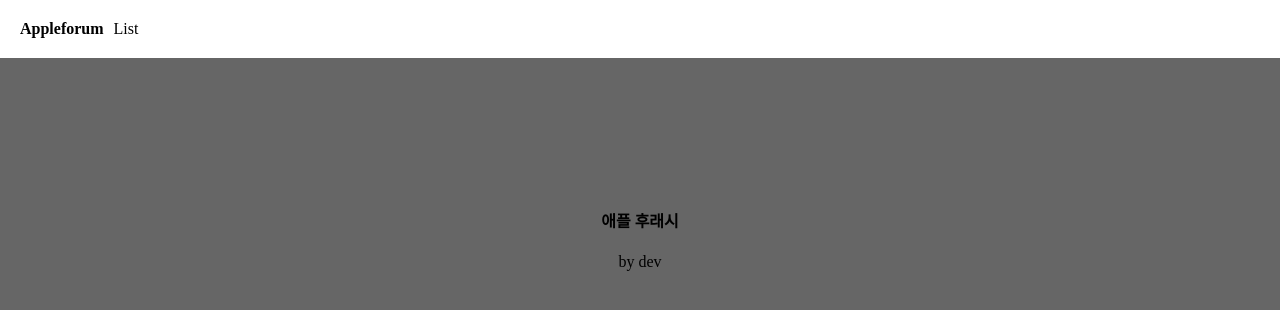
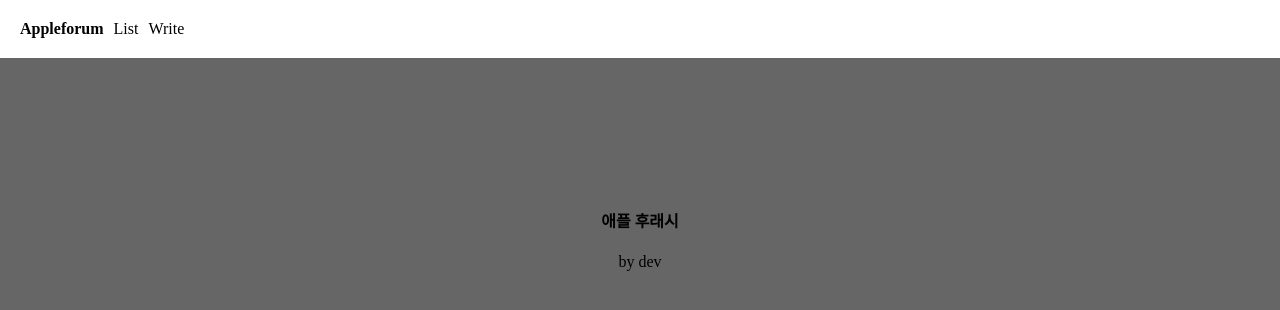
Before and after one commit to crowwan/next-practice, a Next.js app: page / in a window 1280 px wide. Shown: the top 310 px of the page. Built offline with nearby package versions, Linux system fonts and the light colour scheme; no server answers; the database is empty.

Commit message:
feat: 게시글 작성 페이지 버튼 네비게이션에 추가

```diff
--- a/app/layout.tsx
+++ b/app/layout.tsx
@@ -20,6 +20,7 @@ export default function RootLayout({
             Appleforum
           </Link>
           <Link href="/list">List</Link>
+          <Link href="/write">Write</Link>
         </div>
         {children}
       </body>
```
